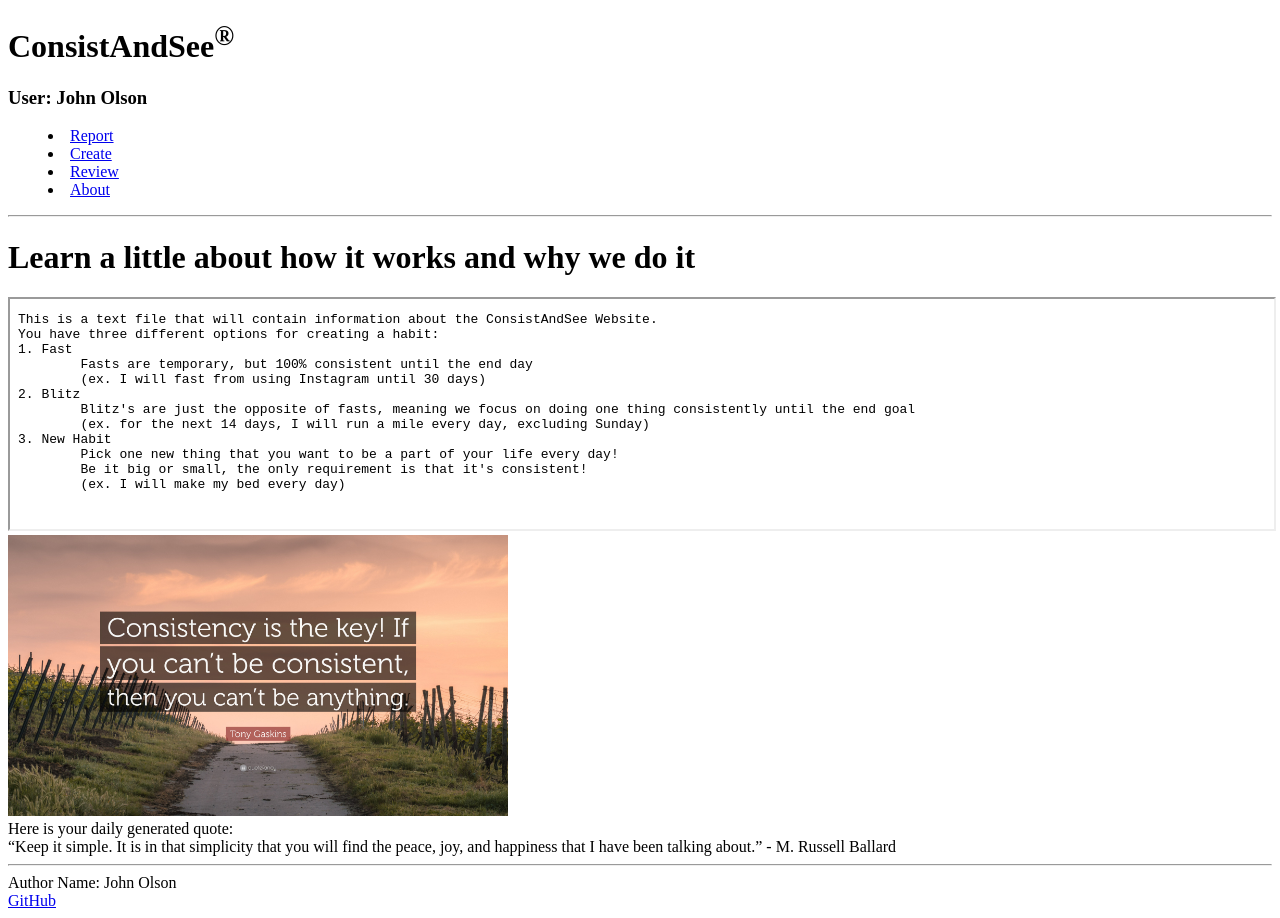
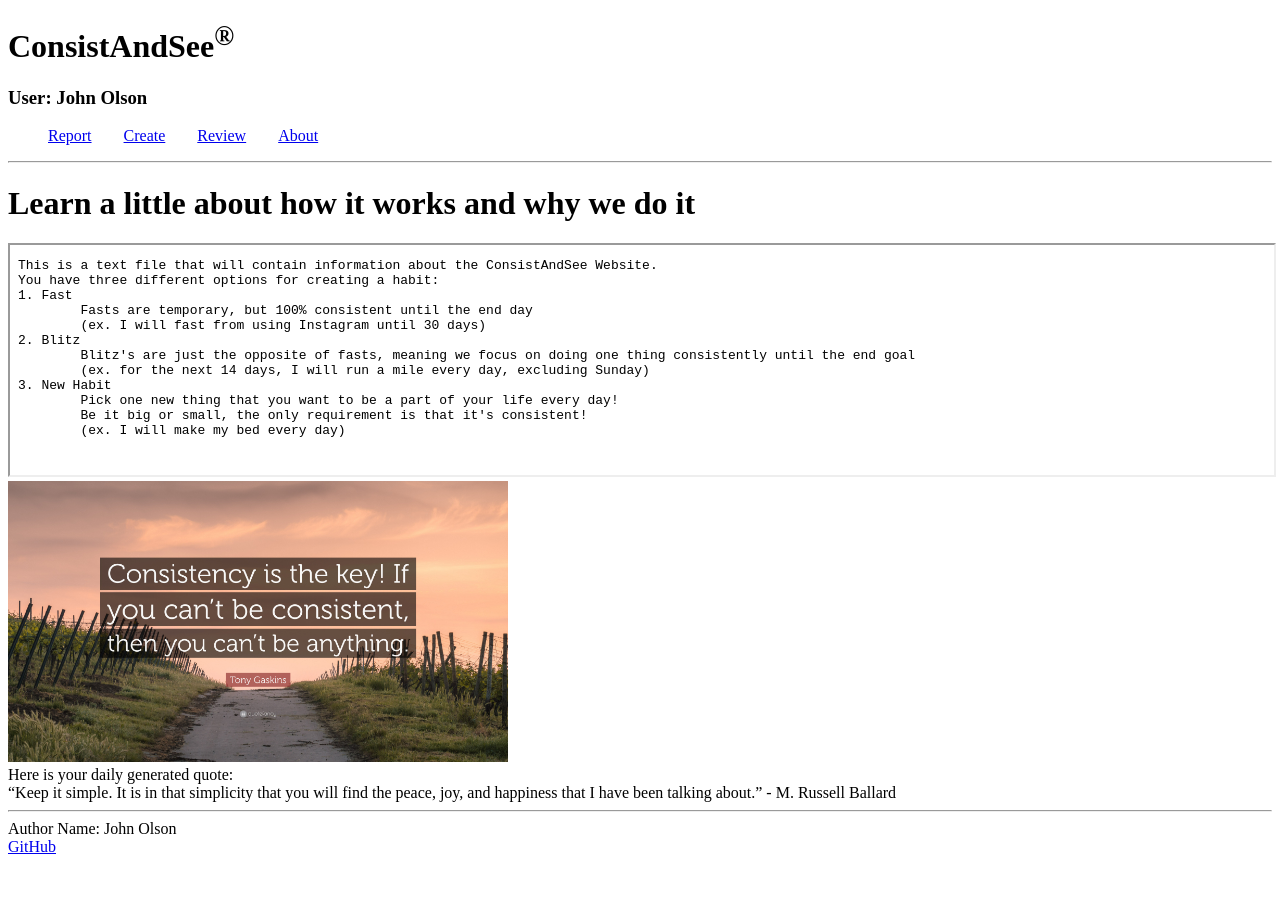
Before and after one commit to johno4472/startup, a plain HTML site: page about.html in a window 1280 px wide. After the commit the page ends 864 px from the top, so only its background shows below. Drawn offline with Linux system fonts and the light colour scheme.

Commit message:
In-row, spaced menu using flex

```diff
--- a/about.html
+++ b/about.html
@@ -6,6 +6,8 @@
     <meta name="viewport" content="width=device-width, initial-scale=1.0" />
     <title>ConsistAndSee HTML</title>
     <link rel="icon" href="favicon.ico" />
+
+    <link rel="stylesheet" href="main.css" />
   </head>
   <body>
     <!-- Use header, main, and footer elements to give semantic structure -->
--- /dev/null
+++ b/main.css
@@ -0,0 +1,9 @@
+menu {
+    display: flex;
+    flex-direction: row;
+    gap: 2em;
+}
+
+li {
+    list-style-type: none;
+}
```
Also changed, not shown: create.html (+2 -0 lines), index.html (+2 -0 lines), notes.md (+7 -0 lines), report.html (+2 -0 lines), review.html (+2 -0 lines).
